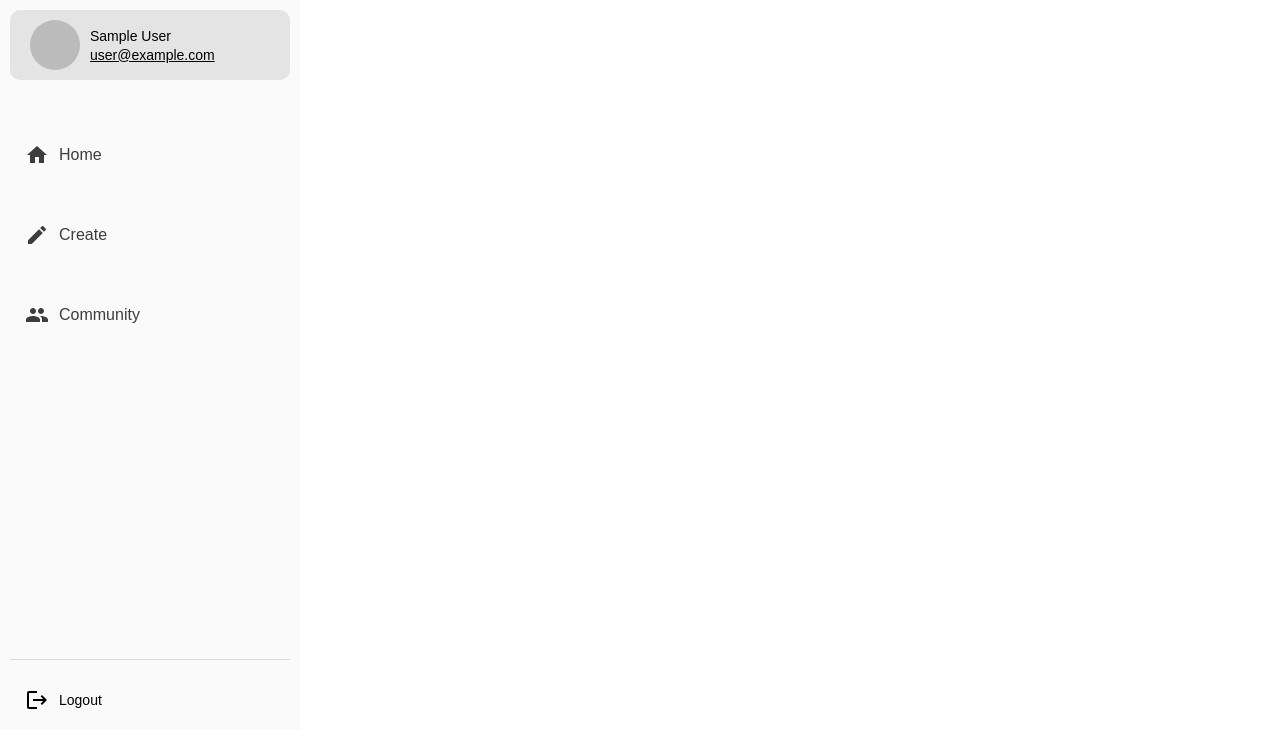
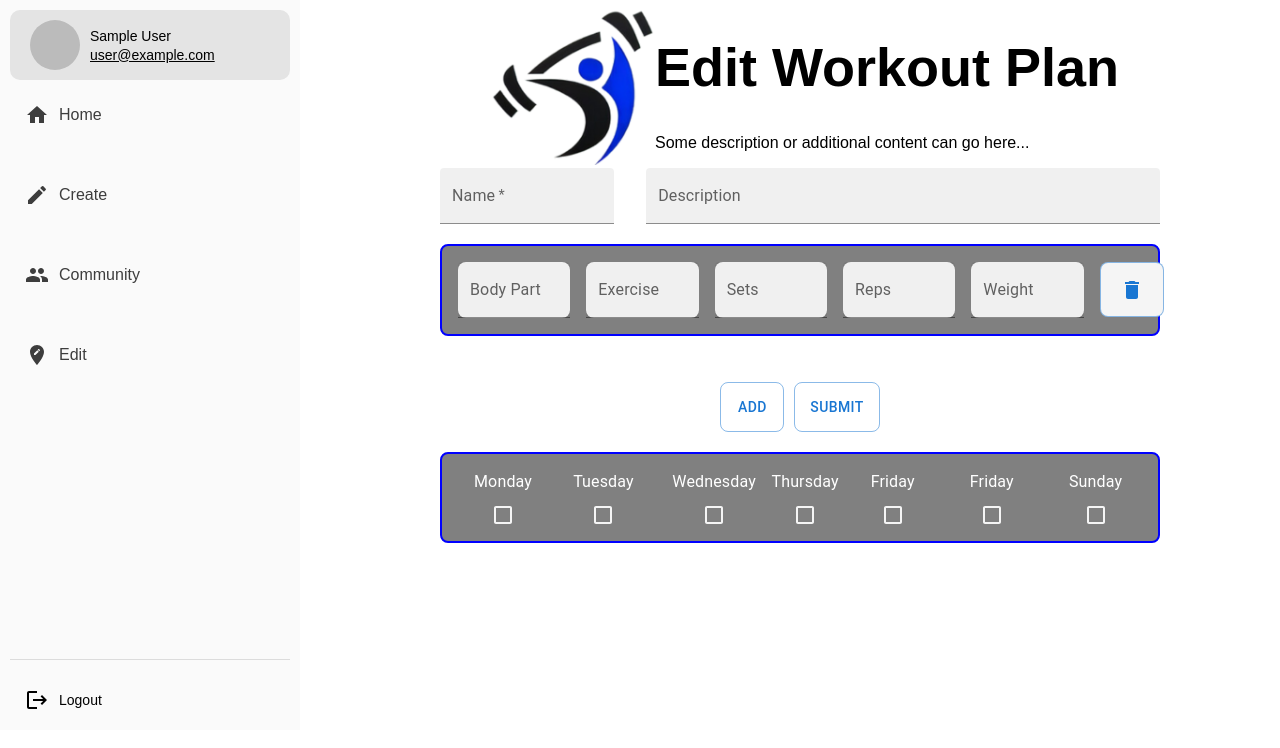
Before and after one commit to Ctc8/FitFriends, a React (Vite) app in the folder @latest/: page /EditPage in a window 1280 px wide. Shown: the top 748 px of the page. Built offline with nearby package versions, Linux system fonts and the light colour scheme; no server answers; sample sign-in values are in the browser's storage.

Commit message:
added delete feature

```diff
--- a/@latest/src/App.jsx
+++ b/@latest/src/App.jsx
@@ -1,42 +1,44 @@
-import { BrowserRouter, Routes, Route, Link } from "react-router-dom";
-import { signOut, onAuthStateChanged } from "firebase/auth";
-import { auth } from "../firebase-config";
-import { useEffect, useState } from "react";
+import { BrowserRouter, Routes, Route, Link } from "react-router-dom"
+import { signOut, onAuthStateChanged } from "firebase/auth"
+import { auth } from "../firebase-config"
+import { useEffect, useState } from "react"
 
-import CreatePage from "./pages/CreatePage";
-import HomePage from "./pages/HomePage";
-import CommunityPage from "./pages/CommunityPage";
-import Login from "./pages/Login";
+import CreatePage from "./pages/CreatePage"
+import HomePage from "./pages/HomePage"
+import CommunityPage from "./pages/CommunityPage"
+import Login from "./pages/Login"
+import EditPage from "./pages/EditPage"
 
-import HomeIcon from "@mui/icons-material/Home";
-import CreateIcon from "@mui/icons-material/Create";
-import PeopleIcon from "@mui/icons-material/People";
-import LogoutIcon from "@mui/icons-material/Logout";
-import Divider from "@mui/material/Divider";
+import HomeIcon from "@mui/icons-material/Home"
+import CreateIcon from "@mui/icons-material/Create"
+import PeopleIcon from "@mui/icons-material/People"
+import LogoutIcon from "@mui/icons-material/Logout"
+import Divider from "@mui/material/Divider"
+import EditLocationIcon from "@mui/icons-material/EditLocation"
 
-import "./App.css";
+import "./App.css"
 
 function App() {
-  const [isAuth, setIsAuth] = useState(localStorage.getItem("isAuth"));
-  const [currentUser, setCurrentUser] = useState({});
+	const [isAuth, setIsAuth] = useState(localStorage.getItem("isAuth"))
+	const [currentUser, setCurrentUser] = useState({})
 
 	useEffect(() => {
 		// Update current user data
-    onAuthStateChanged(auth, (user) => {
-      setCurrentUser(user);
+		onAuthStateChanged(auth, user => {
+			setCurrentUser(user)
 			if (isAuth) {
-        console.log(currentUser.displayName);
+				console.log(currentUser.displayName)
 			}
-    });
-  });
+		})
+	})
 
 	const LogOut = () => {
 		signOut(auth).then(() => {
-      localStorage.clear();
-      setIsAuth(false);
-      window.location.pathname = "/login";
-    });
-  };
+			localStorage.clear()
+			setIsAuth(false)
+			window.location.pathname = "/login"
+		})
+	}
 
 	return (
 		<BrowserRouter>
@@ -67,6 +69,10 @@ function App() {
 								<PeopleIcon />
 								<div>Community</div>
 							</Link>
+							<Link to="/EditPage" className="navbar-clickable">
+								<EditLocationIcon />
+								<div>Edit</div>
+							</Link>
 						</nav>
 					</div>
 					<div className="navbar-bottom">
@@ -82,6 +88,7 @@ function App() {
 				<Routes>
 					<Route path="/CreatePage" element={<CreatePage />} />
 					<Route path="/Community" element={<CommunityPage />} />
+					<Route path="/EditPage" element={<EditPage />} />
 					<Route path="/" element={<HomePage isAuth={isAuth} />} />
 				</Routes>
 			</div>
@@ -89,7 +96,7 @@ function App() {
 				<Route path="/login" element={<Login setIsAuth={setIsAuth} />} />
 			</Routes>
 		</BrowserRouter>
-  );
+	)
 }
 
-export default App;
+export default App
--- a/@latest/src/components/Workouts.jsx
+++ b/@latest/src/components/Workouts.jsx
@@ -1,17 +1,25 @@
-import React from "react";
-import { Grid, TextField, Box, Button } from "@mui/material";
+import React from "react"
+import { Grid, TextField, Box, Button } from "@mui/material"
+import {useEffect} from "react"
 
-const Workout = ({ onChange }) => {
-  const handleChange = (key) => (event) => {
-    onChange(key, event.target.value);
-  };
+import DeleteIcon from "@mui/icons-material/Delete"
+
+const Workout = ({ onChange, onRemove }) => {
+	const handleChange = key => event => {
+		onChange(key, event.target.value)
+	}
 
 	return (
 		<>
 			<div style={{ marginTop: "5px" }}>
 				<Box
 					component="section"
-          sx={{ bgcolor: "grey", p: 2, border: '2px solid blue', borderRadius: 2 }}
+					sx={{
+						bgcolor: "grey",
+						p: 2,
+						border: "2px solid blue",
+						borderRadius: 2,
+					}}
 				>
 					<Grid container spacing={2}>
 						<Grid item md={2.2}>
@@ -58,14 +66,26 @@ const Workout = ({ onChange }) => {
 								sx={{ bgcolor: "white", borderRadius: 2 }}
 							/>
 						</Grid>
+
 						<Grid item md={1}>
-                <Button variant="outlined" sx={{ bgcolor:"whitesmoke",borderRadius: 2, width: "50px", height: "55px" }}></Button>
+							<Button
+								variant="outlined"
+								sx={{
+									bgcolor: "whitesmoke",
+									borderRadius: 2,
+									width: "50px",
+									height: "55px",
+								}}
+								onClick={onRemove}
+							>
+								<DeleteIcon />
+							</Button>
 						</Grid>
 					</Grid>
 				</Box>
 			</div>
 		</>
-  );
-};
+	)
+}
 
-export default Workout;
+export default Workout
--- /dev/null
+++ b/@latest/src/pages/EditPage.jsx
@@ -0,0 +1,286 @@
+import React, { useState } from "react"
+import {
+	Stack,
+	TextField,
+	Button,
+	Box,
+	Grid,
+	Checkbox,
+	FormControlLabel,
+} from "@mui/material"
+import { collection, addDoc } from "firebase/firestore"
+import { db } from "../../firebase-config.js"
+
+import styles from "./CreatePage.module.css"
+import logo from "../assets/logo.png"
+import Workout from "../components/Workouts.jsx"
+
+const EditPage = () => {
+	const [workoutCount, setWorkoutCount] = useState(1)
+	const [name, setName] = useState("") // State to store the name
+	const [description, setDescription] = useState("") // State to store the description
+	const [workoutData, setWorkoutData] = useState([])
+	const [checkboxState, setCheckboxState] = useState({
+		Monday: false,
+		Tuesday: false,
+		Wednesday: false,
+		Thursday: false,
+		Friday: false,
+		Saturday: false,
+		Sunday: false,
+	})
+	const [workouts, setWorkouts] = useState([])
+
+	const addWorkout = () => {
+		setWorkoutCount(prevCount => prevCount + 1)
+	}
+
+	//Remove
+	const handleRemove = index => {
+		setWorkouts(prevWorkouts => {
+			if (prevWorkouts.length > 1) {
+				return prevWorkouts.filter((workout, i) => i !== index)
+			}
+			return prevWorkouts
+		})
+		setWorkoutCount(prevCount => (prevCount > 1 ? prevCount - 1 : 1))
+	}
+
+	const postCollectionRef = collection(db, "WorkoutPlan")
+
+	const handleSubmit = async () => {
+		if (Object.values(checkboxState).some(value => value)) {
+			// workout plan json
+			const workoutPlan = {
+				name: name,
+				description: description,
+				workoutData: [...workoutData],
+				days: checkboxState,
+			}
+
+			await addDoc(postCollectionRef, workoutPlan)
+
+			console.log(workoutPlan)
+			// console.log("Name:", name);
+			// console.log("Description:", description);
+			// console.log("Workout Data:", workoutData);
+			console.log("Checkbox State:", checkboxState)
+		} else {
+			invalidSubmit()
+		}
+	}
+
+	const invalidSubmit = () => {
+		console.log("Invalid")
+	}
+
+	const handleInputChange = (index, key, value) => {
+		setWorkoutData(prevData => {
+			const newData = [...prevData]
+			newData[index] = { ...newData[index], [key]: value }
+			return newData
+		})
+	}
+
+	const handleCheckboxChange = day => {
+		setCheckboxState(prevState => ({
+			...prevState,
+			[day]: !prevState[day],
+		}))
+	}
+
+	return (
+		<>
+			<Box sx={{ borderRadius: 2, paddingLeft: 55, paddingRight: 15 }}>
+				<Box
+					sx={{
+						display: "flex",
+						flexDirection: "column",
+						alignItems: "center",
+						justifyContent: "flex-start",
+						height: "100%",
+					}}
+				>
+					<div style={{ display: "flex", alignItems: "center" }}>
+						<img src={logo} alt="workout plan" className={styles.image} />
+						<div>
+							<h1>Edit Workout Plan</h1>
+							<p>Some description or additional content can go here...</p>
+						</div>
+					</div>
+				</Box>
+				<div className={styles.TextField}>
+					<Stack spacing={4}>
+						<Stack direction={"row"} spacing={4}>
+							<TextField
+								label="Name"
+								variant="filled"
+								required
+								id="fullWidth"
+								value={name}
+								onChange={e => setName(e.target.value)}
+							/>
+							<TextField
+								fullWidth
+								label="Description"
+								variant="filled"
+								value={description}
+								onChange={e => setDescription(e.target.value)}
+							/>
+						</Stack>
+					</Stack>
+				</div>
+				<div style={{ marginBottom: "20px" }}></div>
+				{[...Array(workoutCount)].map((_, index) => (
+					<div key={index}>
+						<Workout
+							onChange={handleInputChange}
+							onRemove={() => handleRemove(index)}
+						/>
+					</div>
+				))}
+				<div
+					style={{
+						display: "flex",
+						justifyContent: "center",
+						marginTop: "30px",
+					}}
+				>
+					<Button
+						variant="outlined"
+						sx={{
+							borderRadius: 2,
+							marginTop: 2,
+							width: "50px",
+							height: "50px",
+						}}
+						onClick={addWorkout}
+					>
+						Add
+					</Button>
+					<Button
+						variant="outlined"
+						sx={{
+							borderRadius: 2,
+							marginTop: 2,
+							height: "50px",
+							marginLeft: "10px",
+						}}
+						onClick={handleSubmit}
+					>
+						Submit
+					</Button>
+				</div>
+				<div style={{ marginTop: 20 }}>
+					<Box
+						sx={{
+							bgcolor: "grey",
+							p: 2,
+							border: "2px solid blue",
+							borderRadius: 2,
+							maxHeight: "55px",
+							color: "white",
+							fontFamily: "Helvetica, Arial, sans-serif",
+						}}
+					>
+						<Grid container spacing={2}>
+							<Grid item md={1.7}>
+								<FormControlLabel
+									label="Monday"
+									control={
+										<Checkbox
+											sx={{ color: "whitesmoke" }}
+											checked={checkboxState.Monday}
+											onChange={() => handleCheckboxChange("Monday")}
+										/>
+									}
+									labelPlacement="top"
+								/>
+							</Grid>
+							<Grid item md={1.7}>
+								<FormControlLabel
+									label="Tuesday"
+									control={
+										<Checkbox
+											sx={{ color: "whitesmoke" }}
+											checked={checkboxState.Tuesday}
+											onChange={() => handleCheckboxChange("Tuesday")}
+										/>
+									}
+									labelPlacement="top"
+								/>
+							</Grid>
+							<Grid item md={1.7}>
+								<FormControlLabel
+									label="Wednesday"
+									control={
+										<Checkbox
+											sx={{ color: "whitesmoke" }}
+											checked={checkboxState.Wednesday}
+											onChange={() => handleCheckboxChange("Wednesday")}
+										/>
+									}
+									labelPlacement="top"
+								/>
+							</Grid>
+							<Grid item md={1.7}>
+								<FormControlLabel
+									label="Thursday"
+									control={
+										<Checkbox
+											sx={{ color: "whitesmoke" }}
+											checked={checkboxState.Thursday}
+											onChange={() => handleCheckboxChange("Thursday")}
+										/>
+									}
+									labelPlacement="top"
+								/>
+							</Grid>
+							<Grid item md={1.7}>
+								<FormControlLabel
+									label="Friday"
+									control={
+										<Checkbox
+											sx={{ color: "whitesmoke" }}
+											checked={checkboxState.Friday}
+											onChange={() => handleCheckboxChange("Friday")}
+										/>
+									}
+									labelPlacement="top"
+								/>
+							</Grid>
+							<Grid item md={1.7}>
+								<FormControlLabel
+									label="Friday"
+									control={
+										<Checkbox
+											sx={{ color: "whitesmoke" }}
+											checked={checkboxState.Saturday}
+											onChange={() => handleCheckboxChange("Saturday")}
+										/>
+									}
+									labelPlacement="top"
+								/>
+							</Grid>
+							<Grid item md={1.7}>
+								<FormControlLabel
+									label="Sunday"
+									control={
+										<Checkbox
+											sx={{ color: "whitesmoke" }}
+											checked={checkboxState.Sunday}
+											onChange={() => handleCheckboxChange("Sunday")}
+										/>
+									}
+									labelPlacement="top"
+								/>
+							</Grid>
+						</Grid>
+					</Box>
+				</div>
+			</Box>
+		</>
+	)
+}
+
+export default EditPage
```
Also changed, not shown: @latest/src/pages/EditPage.css (added). Lines whose indentation alone changed are shown as unchanged.
